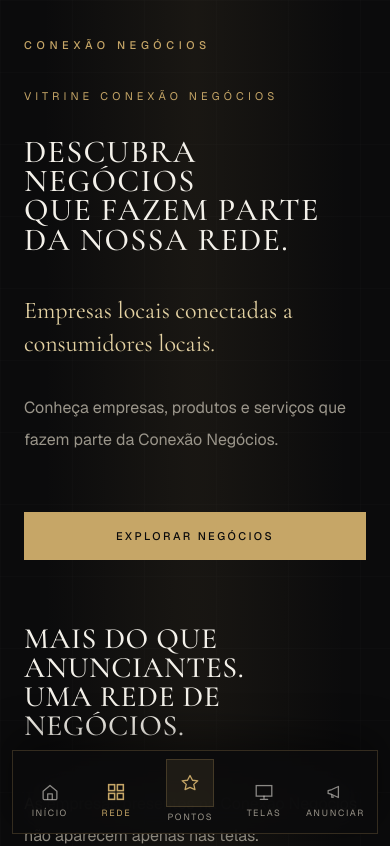
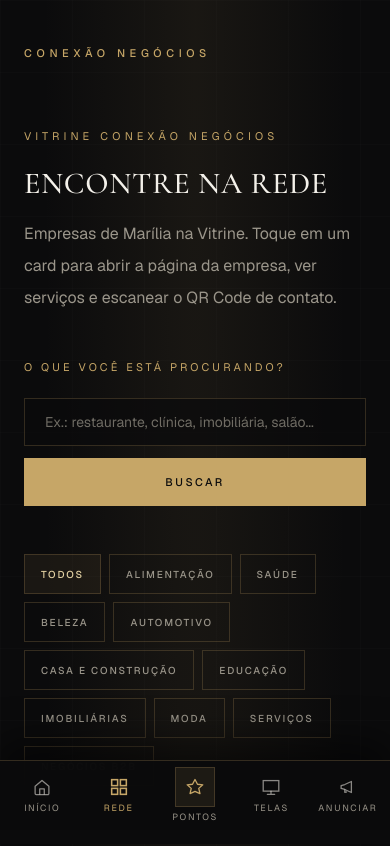
Before and after one commit to marceloconelheiros/conexoes, a Next.js app: page /negocios in a window 390 px wide. Shown: the top 846 px of the page. Built offline with nearby package versions, Linux system fonts and the light colour scheme.

Commit message:
ajuste telas e ordem

```diff
--- a/app/admin/page.tsx
+++ b/app/admin/page.tsx
@@ -15,7 +15,7 @@ export default function AdminPage() {
         className="pointer-events-none absolute inset-0 bg-[radial-gradient(ellipse_at_top,rgba(198,166,103,0.08),transparent_55%)]"
       />
 
-      <header className="relative z-10 px-6 py-8 sm:px-10 lg:px-16">
+      <header className="relative z-10 px-6 pt-10 pb-8 sm:px-10 lg:px-16">
         <div className="mx-auto flex w-full max-w-6xl items-center justify-between gap-6">
           <Link
             href="/"
--- a/app/anuncie/page.tsx
+++ b/app/anuncie/page.tsx
@@ -94,7 +94,7 @@ export default function AnunciePage() {
         className="pointer-events-none absolute inset-0 opacity-[0.035] [background-image:linear-gradient(to_right,rgba(255,255,255,0.4)_1px,transparent_1px),linear-gradient(to_bottom,rgba(255,255,255,0.4)_1px,transparent_1px)] [background-size:72px_72px]"
       />
 
-      <header className="relative z-10 px-6 py-8 sm:px-10 lg:px-16">
+      <header className="relative z-10 px-6 pt-10 pb-8 sm:px-10 lg:px-16">
         <div className="mx-auto w-full max-w-5xl">
           <Link
             href="/"
--- a/app/carrinho/page.tsx
+++ b/app/carrinho/page.tsx
@@ -12,7 +12,7 @@ export default async function CarrinhoPage() {
 
   return (
     <div className="relative flex min-h-full flex-1 flex-col overflow-x-hidden">
-      <header className="relative z-10 px-6 py-8 sm:px-10 lg:px-16">
+      <header className="relative z-10 px-6 pt-10 pb-8 sm:px-10 lg:px-16">
         <div className="mx-auto flex w-full max-w-5xl items-center justify-between">
           <Link
             href="/"
--- a/app/empresa/[slug]/page.tsx
+++ b/app/empresa/[slug]/page.tsx
@@ -75,7 +75,7 @@ export default async function EmpresaPage({ params }: EmpresaPageProps) {
         className="pointer-events-none absolute inset-0 opacity-[0.035] [background-image:linear-gradient(to_right,rgba(255,255,255,0.4)_1px,transparent_1px),linear-gradient(to_bottom,rgba(255,255,255,0.4)_1px,transparent_1px)] [background-size:72px_72px]"
       />
 
-      <header className="relative z-10 px-6 py-8 sm:px-10 lg:px-16">
+      <header className="relative z-10 px-6 pt-10 pb-8 sm:px-10 lg:px-16">
         <div className="mx-auto flex w-full max-w-5xl items-center justify-between gap-6">
           <Link
             href="/"
--- a/app/empresa/[slug]/painel/page.tsx
+++ b/app/empresa/[slug]/painel/page.tsx
@@ -56,7 +56,7 @@ export default async function EmpresaPainelPage({ params }: PainelPageProps) {
         className="pointer-events-none absolute inset-0 bg-[radial-gradient(ellipse_at_top,rgba(198,166,103,0.08),transparent_55%)]"
       />
 
-      <header className="relative z-10 px-6 py-8 sm:px-10 lg:px-16">
+      <header className="relative z-10 px-6 pt-10 pb-8 sm:px-10 lg:px-16">
         <div className="mx-auto flex w-full max-w-6xl items-center justify-between gap-6">
           <Link
             href="/"
--- a/app/layout.tsx
+++ b/app/layout.tsx
@@ -63,7 +63,11 @@ export default function RootLayout({ children }: LayoutProps<"/">) {
       lang="pt-BR"
       className={`${geistSans.variable} ${geistMono.variable} ${cormorant.variable} h-full antialiased`}
     >
-      <body className="flex min-h-full flex-col bg-background pb-[calc(6.25rem+env(safe-area-inset-bottom))] text-foreground">
+      <body className="flex min-h-full flex-col bg-background pt-[env(safe-area-inset-top)] pb-[calc(5.2rem+0.85rem+env(safe-area-inset-bottom))] text-foreground">
+        <div
+          aria-hidden
+          className="fixed inset-x-0 top-0 z-50 h-[env(safe-area-inset-top)] bg-[#0b0b0c]"
+        />
         {children}
         <BottomNav />
         <PwaRegister />
--- a/app/negocios/page.tsx
+++ b/app/negocios/page.tsx
@@ -48,7 +48,7 @@ export default async function NegociosPage() {
         className="pointer-events-none absolute inset-0 opacity-[0.035] [background-image:linear-gradient(to_right,rgba(255,255,255,0.4)_1px,transparent_1px),linear-gradient(to_bottom,rgba(255,255,255,0.4)_1px,transparent_1px)] [background-size:72px_72px]"
       />
 
-      <header className="relative z-10 px-6 py-8 sm:px-10 lg:px-16">
+      <header className="relative z-10 px-6 pt-10 pb-8 sm:px-10 lg:px-16">
         <div className="mx-auto w-full max-w-5xl">
           <Link
             href="/"
@@ -60,54 +60,34 @@ export default async function NegociosPage() {
       </header>
 
       <main className="relative z-10 flex flex-1 flex-col">
-        <section className="flex flex-col px-6 pb-8 sm:px-10 lg:px-16">
-          <div className="mx-auto w-full max-w-5xl">
+        <Section id="empresas" className="scroll-mt-8">
           <p
             className="animate-fade-up font-sans text-[11px] tracking-[0.38em] text-gold uppercase"
             style={{ animationDelay: "0.05s" }}
           >
             Vitrine Conexão Negócios
           </p>
-
           <h1
-              className="animate-fade-up mt-8 font-display text-[clamp(2rem,6.2vw,4.6rem)] leading-[0.92] font-medium tracking-[0.04em] text-foreground uppercase"
-              style={{ animationDelay: "0.15s" }}
+            className="animate-fade-up mt-6 max-w-xl font-display text-[clamp(1.9rem,4.4vw,3.2rem)] leading-[0.98] font-medium tracking-[0.02em] text-foreground uppercase"
+            style={{ animationDelay: "0.12s" }}
           >
-              Descubra negócios
-              <br />
-              que fazem parte
-              <br />
-              da nossa rede.
+            Encontre na rede
           </h1>
-
           <p
-              className="animate-fade-up mt-10 max-w-xl font-display text-2xl leading-snug font-normal text-gold-soft sm:text-3xl"
-              style={{ animationDelay: "0.28s" }}
+            className="animate-fade-up mt-5 max-w-lg text-base leading-8 text-muted"
+            style={{ animationDelay: "0.2s" }}
           >
-              Empresas locais conectadas a consumidores locais.
-            </p>
-
-            <p
-              className="animate-fade-up mt-8 max-w-lg text-base leading-8 text-muted sm:text-lg"
-              style={{ animationDelay: "0.4s" }}
-            >
-              Conheça empresas, produtos e serviços que fazem parte da Conexão
-              Negócios.
+            Empresas de Marília na Vitrine. Toque em um card para abrir a página
+            da empresa, ver serviços e escanear o QR Code de contato.
           </p>
 
           <div
-              className="animate-fade-up mt-14"
-              style={{ animationDelay: "0.52s" }}
+            className="animate-fade-up mt-10"
+            style={{ animationDelay: "0.28s" }}
           >
-              <a
-                href="#empresas"
-                className="inline-flex h-12 w-full items-center justify-center bg-gold px-7 text-[11px] font-medium tracking-[0.22em] text-background uppercase transition-colors duration-300 hover:bg-gold-soft sm:w-auto"
-              >
-                Explorar negócios
-              </a>
+            <BusinessDirectory businesses={businesses} />
           </div>
-          </div>
-        </section>
+        </Section>
 
         <Section>
           <Reveal>
@@ -137,25 +117,6 @@ export default async function NegociosPage() {
             <p className="mt-16 font-display text-[clamp(1.6rem,3.8vw,2.6rem)] leading-tight text-gold uppercase">
               Telas + presença digital + conexão local.
             </p>
-          </Reveal>
-        </Section>
-
-        <Section id="empresas" className="scroll-mt-8">
-          <Reveal>
-            <p className="font-sans text-[11px] tracking-[0.38em] text-gold uppercase">
-              Encontre na rede
-            </p>
-            <h2 className="mt-8 max-w-xl font-display text-[clamp(1.8rem,4vw,2.75rem)] leading-tight font-medium text-foreground">
-              Empresas de Marília na Vitrine.
-            </h2>
-            <p className="mt-6 max-w-lg text-base leading-8 text-muted">
-              Toque em um card para abrir a página da empresa, ver serviços e
-              escanear o QR Code de contato.
-            </p>
-          </Reveal>
-
-          <Reveal delay={80} className="mt-10">
-            <BusinessDirectory businesses={businesses} />
           </Reveal>
         </Section>
 
--- a/app/page.tsx
+++ b/app/page.tsx
@@ -36,7 +36,7 @@ export default function Home() {
         className="pointer-events-none absolute inset-0 opacity-[0.035] [background-image:linear-gradient(to_right,rgba(255,255,255,0.4)_1px,transparent_1px),linear-gradient(to_bottom,rgba(255,255,255,0.4)_1px,transparent_1px)] [background-size:72px_72px]"
       />
 
-      <header className="relative z-10 px-6 pt-8 pb-2 sm:px-10 lg:px-16">
+      <header className="relative z-10 px-6 pt-10 pb-2 sm:px-10 lg:px-16">
         <div className="mx-auto w-full max-w-5xl">
           <p className="font-sans text-[11px] font-medium tracking-[0.42em] text-gold uppercase">
             Conexão Negócios
--- a/app/pontos/page.tsx
+++ b/app/pontos/page.tsx
@@ -117,7 +117,7 @@ export default function PontosPage() {
         className="pointer-events-none absolute inset-0 opacity-[0.035] [background-image:linear-gradient(to_right,rgba(255,255,255,0.4)_1px,transparent_1px),linear-gradient(to_bottom,rgba(255,255,255,0.4)_1px,transparent_1px)] [background-size:72px_72px]"
       />
 
-      <header className="relative z-10 px-6 py-8 sm:px-10 lg:px-16">
+      <header className="relative z-10 px-6 pt-10 pb-8 sm:px-10 lg:px-16">
         <div className="mx-auto w-full max-w-5xl">
           <Link
             href="/"
--- a/app/recompensas/page.tsx
+++ b/app/recompensas/page.tsx
@@ -44,7 +44,7 @@ export default async function RecompensasPage() {
         className="pointer-events-none absolute inset-0 opacity-[0.035] [background-image:linear-gradient(to_right,rgba(255,255,255,0.4)_1px,transparent_1px),linear-gradient(to_bottom,rgba(255,255,255,0.4)_1px,transparent_1px)] [background-size:72px_72px]"
       />
 
-      <header className="relative z-10 px-6 py-8 sm:px-10 lg:px-16">
+      <header className="relative z-10 px-6 pt-10 pb-8 sm:px-10 lg:px-16">
         <div className="mx-auto w-full max-w-5xl">
           <Link
             href="/"
--- a/components/BackButton.tsx
+++ b/components/BackButton.tsx
@@ -32,7 +32,7 @@ export function BackButton() {
       type="button"
       onClick={onClick}
       aria-label="Voltar"
-      className="fixed bottom-6 left-6 z-50 inline-flex h-11 items-center bg-background/90 px-5 text-[11px] font-medium tracking-[0.22em] text-gold uppercase shadow-[0_0_0_1px_rgba(198,166,103,0.45)] backdrop-blur-sm transition-colors duration-300 hover:bg-gold/10 sm:bottom-8 sm:left-10"
+      className="fixed bottom-[calc(5.5rem+env(safe-area-inset-bottom))] left-6 z-40 inline-flex h-11 items-center bg-background/90 px-5 text-[11px] font-medium tracking-[0.22em] text-gold uppercase shadow-[0_0_0_1px_rgba(198,166,103,0.45)] backdrop-blur-sm transition-colors duration-300 hover:bg-gold/10 sm:left-10"
     >
       Voltar
     </button>
--- a/components/BottomNav.tsx
+++ b/components/BottomNav.tsx
@@ -57,9 +57,9 @@ export function BottomNav() {
   return (
     <nav
       aria-label="Navegação principal"
-      className="pointer-events-none fixed inset-x-0 bottom-0 z-50 px-3 pb-[calc(0.65rem+env(safe-area-inset-bottom))] sm:px-6"
+      className="fixed inset-x-0 bottom-0 z-50 border-t border-gold/20 bg-[#0b0b0c]/96 shadow-[0_-16px_40px_rgba(0,0,0,0.55)] backdrop-blur-xl"
     >
-      <div className="pointer-events-auto mx-auto flex max-w-lg items-end justify-between border border-gold/25 bg-[#0b0b0c]/88 px-2 pt-2 pb-2 shadow-[0_-12px_40px_rgba(0,0,0,0.45)] backdrop-blur-xl">
+      <div className="mx-auto flex h-[4.35rem] max-w-lg items-center justify-between px-1 sm:px-2">
         {items.map((item) => {
           const active = item.match(pathname);
           const labelClass = active ? "text-gold" : "text-muted";
@@ -71,10 +71,10 @@ export function BottomNav() {
                 key={item.href}
                 href={item.href}
                 aria-current={active ? "page" : undefined}
-                className="flex min-w-[4.5rem] flex-col items-center gap-1"
+                className="flex h-full min-w-0 flex-1 flex-col items-center justify-center gap-1"
               >
                 <span
-                  className={`flex h-12 w-12 items-center justify-center border transition-colors duration-300 ${
+                  className={`flex h-10 w-10 items-center justify-center border transition-colors duration-300 ${
                     active
                       ? "border-gold bg-gold text-background"
                       : "border-gold/70 bg-gold/10 text-gold hover:bg-gold/20"
@@ -98,7 +98,7 @@ export function BottomNav() {
               key={item.href}
               href={item.href}
               aria-current={active ? "page" : undefined}
-              className={`flex min-w-[3.6rem] flex-col items-center gap-1 px-1 py-1 transition-colors duration-300 ${iconClass} hover:text-gold`}
+              className={`flex h-full min-w-0 flex-1 flex-col items-center justify-center gap-1 transition-colors duration-300 ${iconClass} hover:text-gold`}
             >
               {item.icon(active)}
               <span
@@ -110,6 +110,10 @@ export function BottomNav() {
           );
         })}
       </div>
+      <div
+        aria-hidden
+        className="h-[calc(0.85rem+env(safe-area-inset-bottom))] bg-[#0b0b0c]"
+      />
     </nav>
   );
 }
```
Lines whose indentation alone changed are shown as unchanged.
